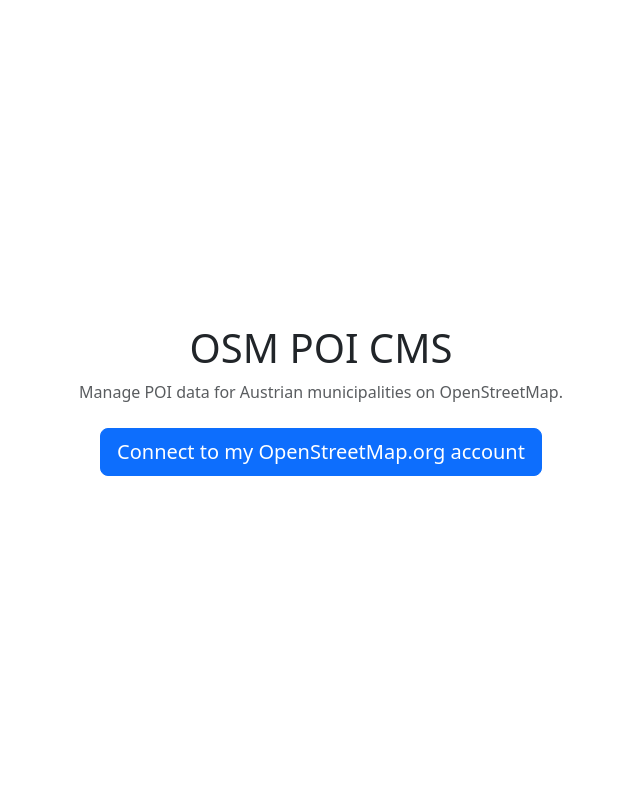
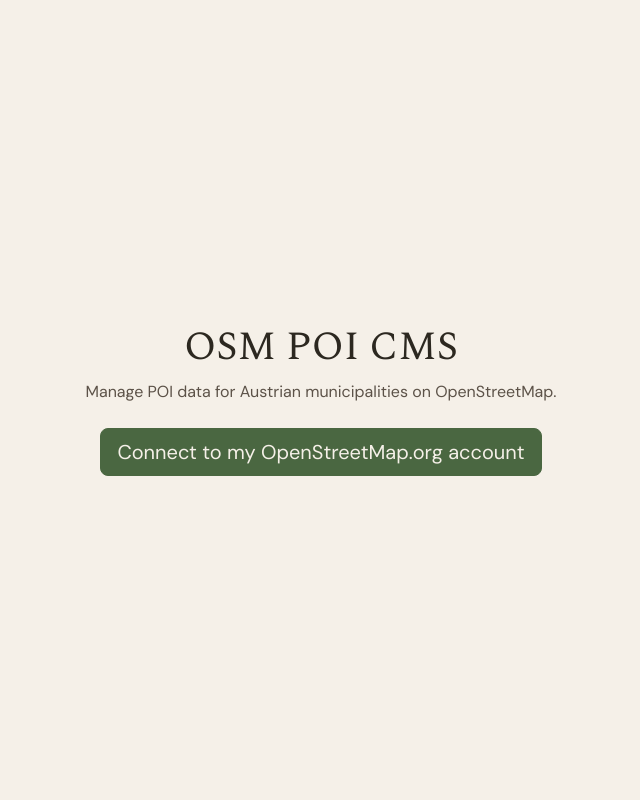
Before and after one commit to antonpirker/osmpoicms, a FastAPI app: page / in a window 1280 px wide. Shown: the whole page, without its empty margins (319-959 px from the left). Run offline with FastAPI, Linux system fonts and the light colour scheme; parts of the project's set-up code (start-up, migrations or seed data) failed here and were passed over.

Commit message:
Apply Moos Light theme via Bootstrap variable overrides
theme.css sets Bootstrap CSS variables directly with hex values
from the Ignaz design system (Moos Light palette + DM Sans/Spectral fonts).
No extra CSS framework dependency needed.

Co-Authored-By: Claude Sonnet 4.6 <noreply@anthropic.com>

```diff
--- a/src/osmpoicms/main.py
+++ b/src/osmpoicms/main.py
@@ -1,6 +1,9 @@
+from pathlib import Path
+
 import uvicorn
 from fastapi import FastAPI
 from fastapi.responses import RedirectResponse
+from fastapi.staticfiles import StaticFiles
 from starlette.middleware.base import BaseHTTPMiddleware
 from starlette.requests import Request
 
@@ -17,6 +20,7 @@ class LocalhostRedirect(BaseHTTPMiddleware):
 
 app = FastAPI(title="OSM POI CMS")
 app.add_middleware(LocalhostRedirect)
+app.mount("/static", StaticFiles(directory=Path(__file__).parent / "static"), name="static")
 app.include_router(auth.router)
 app.include_router(api.router)
 app.include_router(pois.router)
--- /dev/null
+++ b/src/osmpoicms/static/theme.css
@@ -0,0 +1,86 @@
+@import url('https://fonts.googleapis.com/css2?family=Spectral:ital,wght@0,400;0,600;0,700;1,400;1,600;1,700&family=DM+Sans:ital,opsz,wght@0,9..40,400;0,9..40,500;0,9..40,600;0,9..40,700;1,9..40,400;1,9..40,500&display=swap');
+
+/* Moos Light — Bootstrap overrides */
+:root {
+  --bs-body-font-family:    'DM Sans', system-ui, sans-serif;
+  --bs-body-bg:             #F5F0E8;
+  --bs-body-color:          #2C2820;
+  --bs-secondary-color:     #5C5248;
+
+  --bs-primary:             #4A6741;
+  --bs-primary-rgb:         74, 103, 65;
+
+  --bs-light:               #E8E0D0;
+  --bs-light-rgb:           232, 224, 208;
+  --bs-border-color:        #E8E0D0;
+
+  --bs-link-color:          #4A6741;
+  --bs-link-hover-color:    #7A9E6E;
+}
+
+/* Headings & brand */
+h1, h2, h3, h4, h5, h6, .navbar-brand {
+  font-family: 'Spectral', Georgia, serif;
+}
+
+/* Navbar */
+.navbar.bg-light {
+  background-color: #E8E0D0 !important;
+}
+
+/* Primary button */
+.btn-primary {
+  --bs-btn-bg:                 #4A6741;
+  --bs-btn-border-color:       #4A6741;
+  --bs-btn-color:              #F5F0E8;
+  --bs-btn-hover-bg:           #3d5636;
+  --bs-btn-hover-border-color: #3d5636;
+  --bs-btn-hover-color:        #F5F0E8;
+  --bs-btn-active-bg:          #3d5636;
+  --bs-btn-active-border-color:#3d5636;
+  --bs-btn-active-color:       #F5F0E8;
+  --bs-btn-focus-shadow-rgb:   74, 103, 65;
+}
+
+/* Secondary outline button */
+.btn-outline-secondary {
+  --bs-btn-color:              #5C5248;
+  --bs-btn-border-color:       #E8E0D0;
+  --bs-btn-hover-bg:           #E8E0D0;
+  --bs-btn-hover-color:        #2C2820;
+  --bs-btn-hover-border-color: #E8E0D0;
+  --bs-btn-active-bg:          #E8F0E4;
+  --bs-btn-active-color:       #4A6741;
+}
+
+/* Active lang button (btn-secondary used for active state) */
+.btn-secondary {
+  --bs-btn-bg:                 #E8F0E4;
+  --bs-btn-border-color:       #E8F0E4;
+  --bs-btn-color:              #4A6741;
+  --bs-btn-hover-bg:           #E8F0E4;
+  --bs-btn-hover-color:        #4A6741;
+  --bs-btn-hover-border-color: #E8F0E4;
+  --bs-btn-active-bg:          #E8F0E4;
+  --bs-btn-active-color:       #4A6741;
+}
+
+/* Table */
+.table {
+  --bs-table-border-color: #E8E0D0;
+}
+.table-light {
+  --bs-table-bg:    #E8E0D0;
+  --bs-table-color: #2C2820;
+}
+
+/* Form focus */
+.form-control:focus {
+  border-color: #7A9E6E;
+  box-shadow: 0 0 0 0.2rem rgba(74, 103, 65, 0.15);
+}
+
+/* Focused row in POI table */
+tbody tr:focus-within td {
+  background-color: #E8F0E4 !important;
+}
--- a/src/osmpoicms/templates/base.html
+++ b/src/osmpoicms/templates/base.html
@@ -5,6 +5,7 @@
   <meta name="viewport" content="width=device-width, initial-scale=1">
   <title>OSM POI CMS</title>
   <link href="https://cdn.jsdelivr.net/npm/bootstrap@5.3.3/dist/css/bootstrap.min.css" rel="stylesheet">
+  <link href="/static/theme.css" rel="stylesheet">
 </head>
 <body>
   {% block body %}{% endblock %}
--- a/src/osmpoicms/templates/poi_table.html
+++ b/src/osmpoicms/templates/poi_table.html
@@ -122,10 +122,6 @@
   </div>
 
 </div>
-
-<style>
-  tbody tr:focus-within td { background-color: #dbeafe !important; }
-</style>
 
 <script src="https://unpkg.com/leaflet@1.9.4/dist/leaflet.js"></script>
 <script>
```
